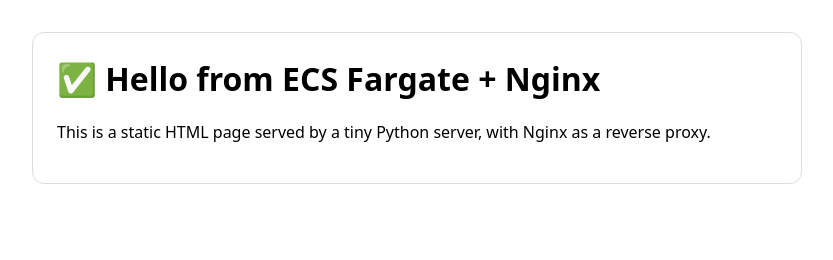
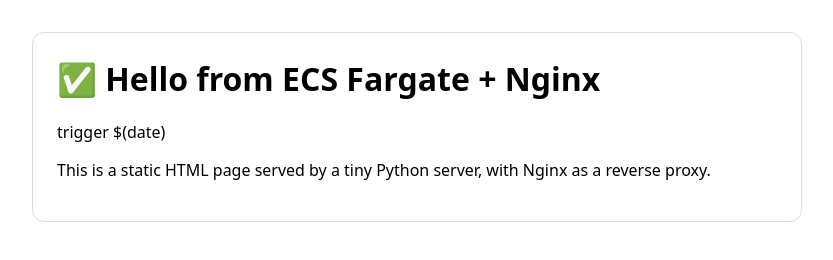
Before and after one commit to JayaSurya-Dev/ecs-fargate-nginx-demo, a plain HTML site: page app/index.html in a window 1280 px wide. Shown: the whole page, without its empty margins (0-833 px from the left). Drawn offline with Linux system fonts and the light colour scheme.

Commit message:
Update index.html

```diff
--- a/app/index.html
+++ b/app/index.html
@@ -3,6 +3,7 @@
 <head>
   <meta charset="utf-8" />
   <title>Hello from ECS Fargate Demo</title>
+
   <meta name="viewport" content="width=device-width,initial-scale=1" />
   <style>
     body { font-family: system-ui, Arial; margin: 2rem; }
@@ -14,6 +15,7 @@
 <body>
   <div class="card">
     <h1>✅ Hello from ECS Fargate + Nginx</h1>
+    <p>trigger $(date)</p>
     <p>This is a static HTML page served by a tiny Python server, with Nginx as a reverse proxy.</p>
   </div>
 </body>
```
